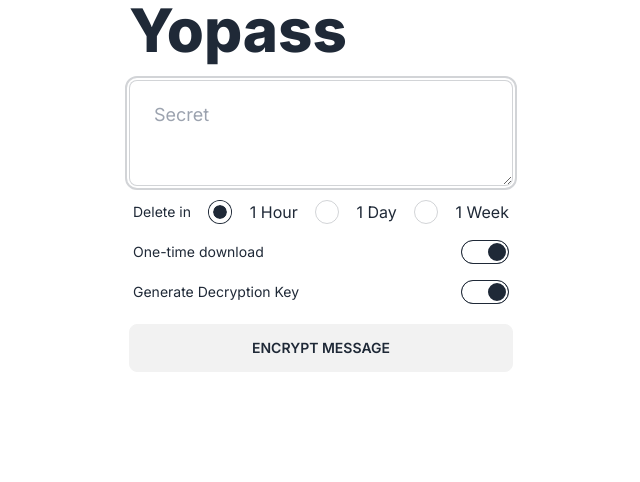
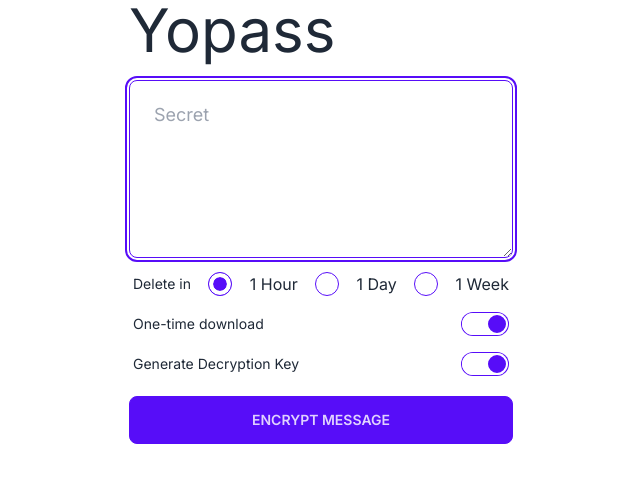
Before and after one commit to jhaals/yopass-next, a Next.js app: page / in a window 1280 px wide. Shown: the top 482 px of the page, without its empty margins (319-959 px from the left). Built offline with nearby package versions, Linux system fonts and the light colour scheme.

Commit message:
tweak theme
Signed-off-by: Johan Haals <johan.haals@gmail.com>

```diff
--- a/app/layout.tsx
+++ b/app/layout.tsx
@@ -14,7 +14,7 @@
   children: React.ReactNode;
 }) {
   return (
-    <html lang="en">
+    <html lang="en" data-theme="corporate">
       <body className={inter.className}>{children}</body>
     </html>
   );
--- a/app/page.tsx
+++ b/app/page.tsx
@@ -2,37 +2,59 @@
   return (
     <div className="flex justify-center">
       <div className="flex-row">
-        <div className="prose">
-          <h1 className="text-6xl mb-5">Yopass</h1>
-        </div>
+        <h1 className="text-6xl mb-5">Yopass</h1>
         <textarea
-          className="textarea textarea-bordered textarea-lg w-full"
+          className="textarea textarea-primary textarea-lg w-full"
           placeholder="Secret"
+          rows={4}
           autoFocus
         ></textarea>
 
         <div className="form-control">
           <label className="label cursor-pointer">
             <span className="label-text">Delete in</span>
-            <input type="radio" name="radio" className="radio" defaultChecked />
+            <input
+              type="radio"
+              name="radio"
+              className="radio radio-primary"
+              defaultChecked
+            />
             1 Hour
-            <input type="radio" name="radio" className="radio" /> 1 Day
-            <input type="radio" name="radio" className="radio" /> 1 Week
+            <input
+              type="radio"
+              name="radio"
+              className="radio radio-primary"
+            />{" "}
+            1 Day
+            <input
+              type="radio"
+              name="radio"
+              className="radio radio-primary"
+            />{" "}
+            1 Week
           </label>
           <div className="w-96">
             <label className="label cursor-pointer">
               <span className="label-text">One-time download</span>
-              <input type="checkbox" className="toggle" defaultChecked />
+              <input
+                type="checkbox"
+                className="toggle toggle-primary"
+                defaultChecked
+              />
             </label>
 
             <label className="label cursor-pointer">
               <span className="label-text">Generate Decryption Key</span>
-              <input type="checkbox" className="toggle" defaultChecked />
+              <input
+                type="checkbox"
+                className="toggle toggle-primary"
+                defaultChecked
+              />
             </label>
           </div>
         </div>
         <div className="flex-row mt-3">
-          <button className="btn w-full">Encrypt Message</button>
+          <button className="btn w-full btn-primary">Encrypt Message</button>
         </div>
       </div>
     </div>
```
